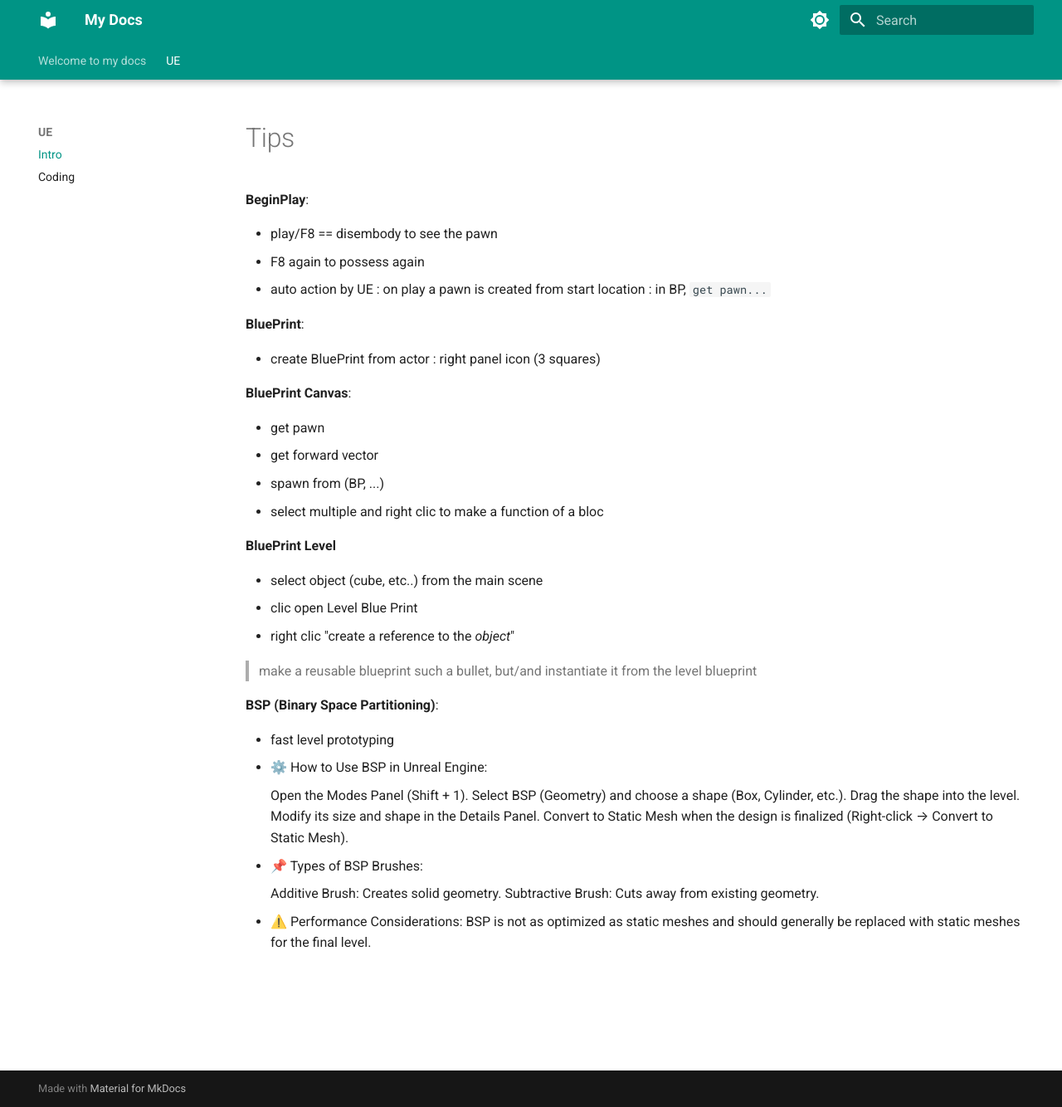
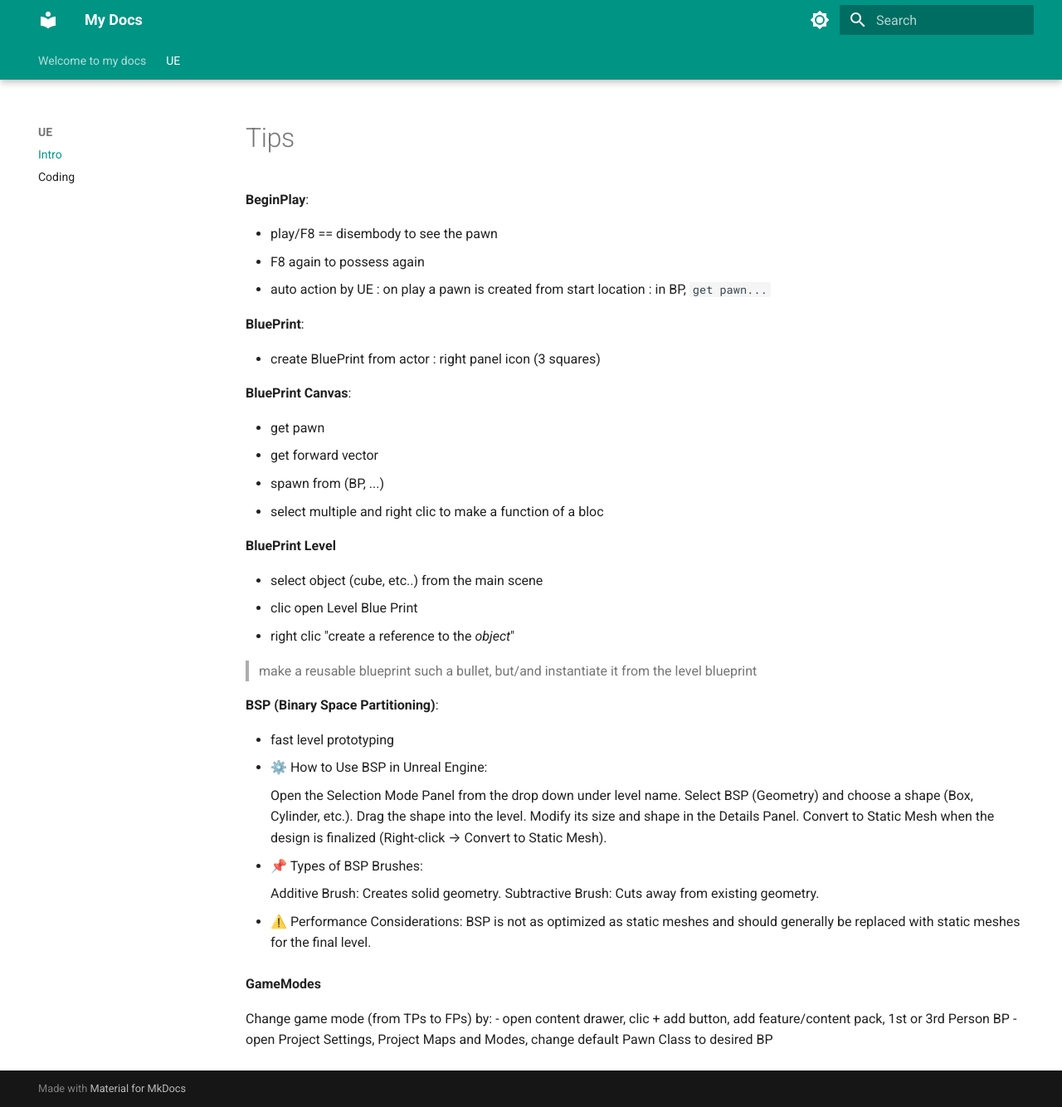
Before and after one commit to cosy-cat/docs, an MkDocs documentation site: the page built from docs/UE/1_intro.md, in a window 1280 px wide and 1334 px high. Shown: the whole window at 83% size. Built offline with MkDocs 1.6.1 and Material for MkDocs 9.7.7, drawn with Linux system fonts in a browser that asks for light colours.

Commit message:
docs: game modes

```diff
--- a/docs/UE/1_intro.md
+++ b/docs/UE/1_intro.md
@@ -36,7 +36,7 @@ tags:
 - fast level prototyping
 - ⚙️  How to Use BSP in Unreal Engine:
 
-      Open the Modes Panel (Shift + 1).
+      Open the Selection Mode Panel from the drop down under level name.
       Select BSP (Geometry) and choose a shape (Box, Cylinder, etc.).
       Drag the shape into the level.
       Modify its size and shape in the Details Panel.
@@ -48,3 +48,9 @@ tags:
       Subtractive Brush: Cuts away from existing geometry.
 
 - ⚠️  Performance Considerations: BSP is not as optimized as static meshes and should generally be replaced with static meshes for the final level.
+
+**GameModes**
+
+Change game mode (from TPs to FPs) by:
+- open content drawer, clic + add button, add feature/content pack, 1st or 3rd Person BP
+- open Project Settings, Project Maps and Modes, change default Pawn Class to desired BP
```
